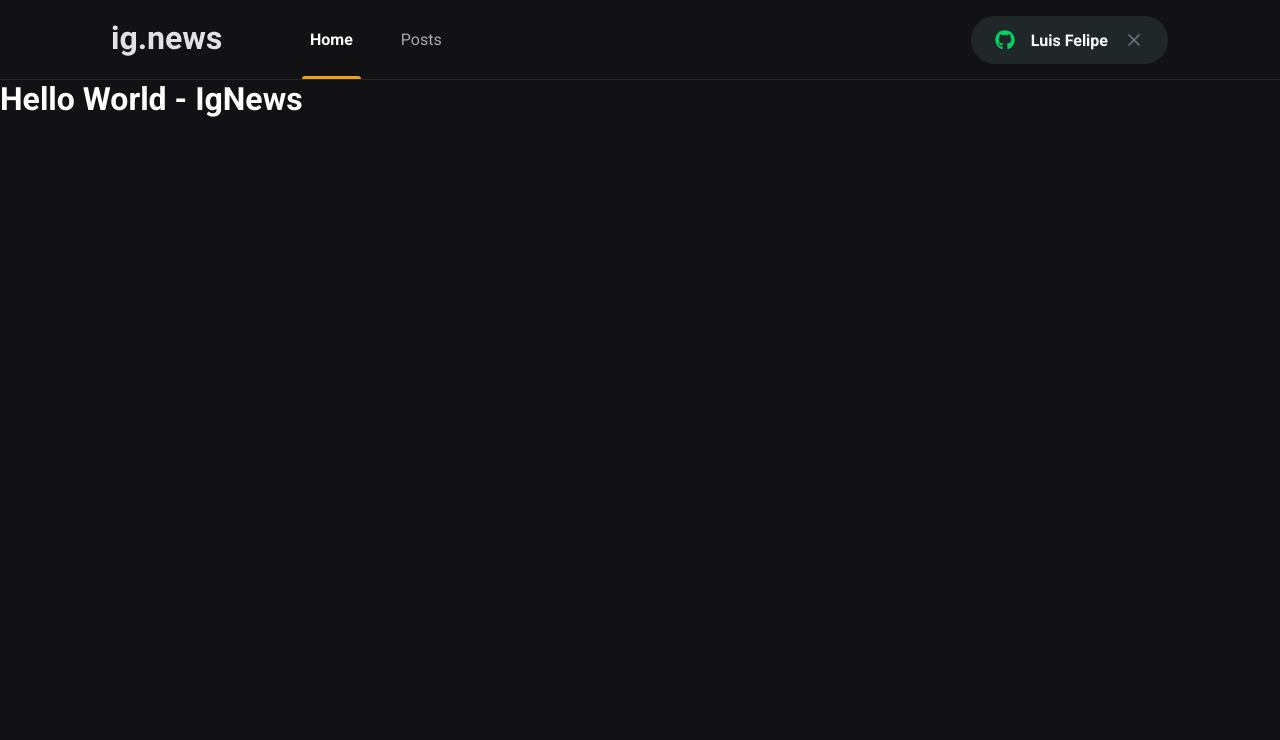
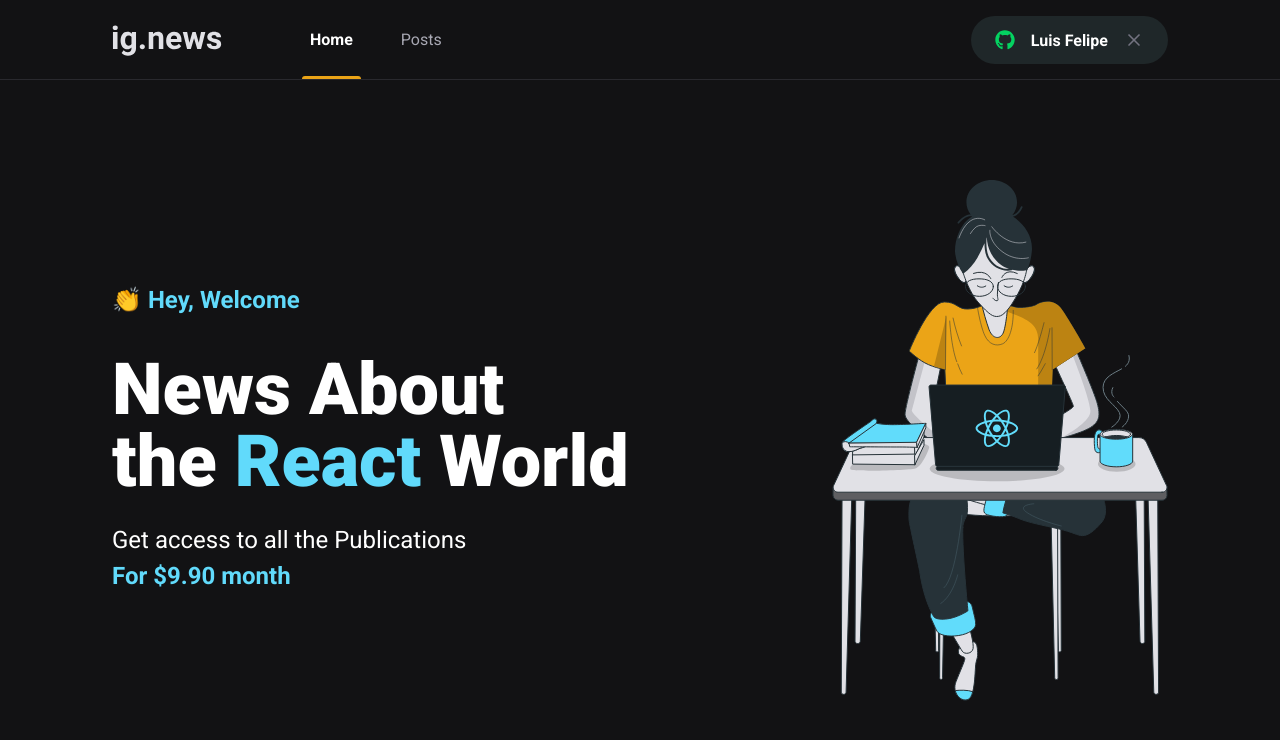
Before and after one commit to felipegarcao/ignews-nextjs, a Next.js app: page / in a window 1280 px wide. Shown: the top 740 px of the page. Built offline with nearby package versions, Linux system fonts and the light colour scheme.

Commit message:
Componente Home

```diff
--- /dev/null
+++ b/src/pages/home.module.scss
@@ -0,0 +1,42 @@
+.contentContainer {
+  max-width: 1120px;
+  margin: 0 auto;
+  padding: 0 2rem;
+  height: calc(100vh - 5rem);
+
+  display: flex;
+  align-items: center;
+  justify-content: space-between;
+}
+
+.hero {
+  max-width: 600px;
+
+  > span { // pegando o espaço que esta apenas um nivel
+    font-size: 1.5rem;
+    font-weight: bold;
+
+  }
+
+  h1 {
+    font-size: 4.5rem;
+    line-height: 4.5rem;
+    font-weight: 900;
+    margin-top: 2.5rem;
+  }
+
+  span {
+    color: var(--cyan-500);
+  }
+
+  p {
+    font-size: 1.5rem;
+    line-height: 2.25rem;
+    margin-top: 1.5rem;
+
+    span {
+      color: var(--cyan-500);
+      font-weight: bold;
+    }
+  }
+}
--- a/src/pages/index.tsx
+++ b/src/pages/index.tsx
@@ -1,15 +1,25 @@
 import Head from 'next/head';
+
+import styles from './home.module.scss'
 
 
 export default function Home() {
   return (
     <>
     <Head>
-      <title>Incio | ig.news</title>
+      <title>Home | ig.news</title>
     </Head>
-    <h1>
-      Hello World - IgNews
-    </h1>
+    <main className={styles.contentContainer} >
+      <section className={styles.hero}>
+        <span>👏 Hey, Welcome</span>
+        <h1>News About <br />the <span>React</span> World</h1>
+        <p>
+          Get access to all the Publications <br />
+          <span>For $9.90 month</span>
+        </p>
+      </section>
+      <img src="/images/avatar.svg" alt="Girl Coding" />
+    </main>
     </>
   )
 }
```
